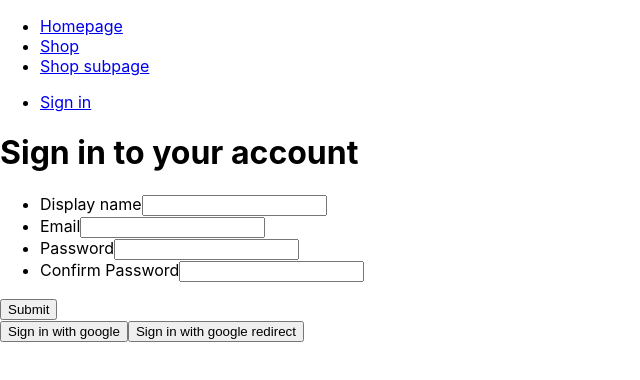
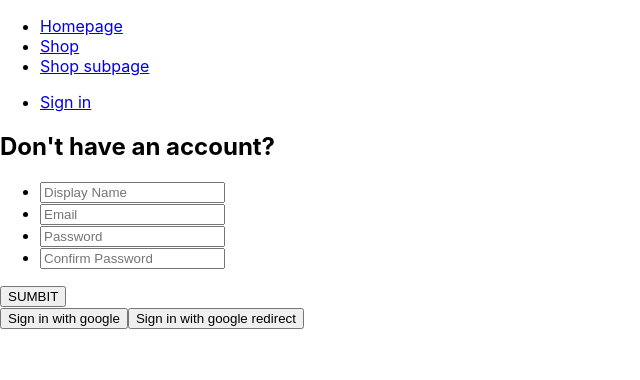
Before and after one commit to nathrmendoza/capstone-project, a React (Create React App) app: page /sign-in in a window 1280 px wide. Shown: the top 380 px of the page, without its empty margins (0-640 px from the left). Built offline with nearby package versions, Linux system fonts and the light colour scheme.

Commit message:
polish form ux

```diff
--- /dev/null
+++ b/src/components/button.js
@@ -0,0 +1,14 @@
+import React from 'react'
+
+//button types
+const BUTTON_TYPES = {
+  google: 'google-btn',
+  submit: 'submit-btn',
+  invert: 'inverted-btn'
+}
+
+const Button = ({ children, buttonType, ...otherProps }) => (
+  <button className={`${BUTTON_TYPES[buttonType]}`} {...otherProps}>{children}</button>
+)
+
+export default Button
--- /dev/null
+++ b/src/components/form-input.js
@@ -0,0 +1,7 @@
+import React from 'react'
+
+const FormInput = ({label, ...otherProps}) => (
+  <input placeholder={label} {...otherProps}/>
+)
+
+export default FormInput
--- a/src/components/sign-up.js
+++ b/src/components/sign-up.js
@@ -1,5 +1,8 @@
 import React, {useState} from 'react'
 import {createAuthUserWithEmailPassword, createUserDocument} from '../utils/firebase/firebase.utils'
+
+import FormInput from './form-input';
+import Button from './button';
 
 const formType = {
   displayName : '',
@@ -46,27 +49,23 @@ const SignUp = () => {
 
   return (
     <div className='form-wrapper'>
-      <h1>Sign in to your account</h1>
+      <h2>Don't have an account?</h2>
       <form target='_self' onSubmit={onFormSubmit}>
         <ul>
           <li>
-            <label htmlFor='dname'>Display name</label>
-            <input type='text' required id='dname' name='displayName' onChange={onChangeHandler} value={displayName}/>
+            <FormInput label='Display Name' type='text' name='displayName' onChange={onChangeHandler} value={displayName}/>
           </li>
           <li>
-            <label htmlFor='email'>Email</label>
-            <input type='email' required id='email' name='email' onChange={onChangeHandler} value={email}/>
+            <FormInput label='Email' type='email' name='email' onChange={onChangeHandler} value={email}/>
           </li>
           <li>
-            <label htmlFor='password'>Password</label>
-            <input type='password' required id='password' name='password' onChange={onChangeHandler} value={password}/>
+            <FormInput label='Password' type='password' name='password' onChange={onChangeHandler} value={password}/>
           </li>
           <li>
-            <label htmlFor='confirmpass'>Confirm Password</label>
-            <input type='password' required id='confirmpass' name='confirmPassword' onChange={onChangeHandler} value={confirmPassword}/>
+            <FormInput label='Confirm Password' type='password' name='confirmPassword' onChange={onChangeHandler} value={confirmPassword}/>
           </li>
         </ul>
-        <button type='submit'>Submit</button>
+        <Button type='submit' buttonType='submit'>SUMBIT</Button>
       </form>
     </div>
   )
```
